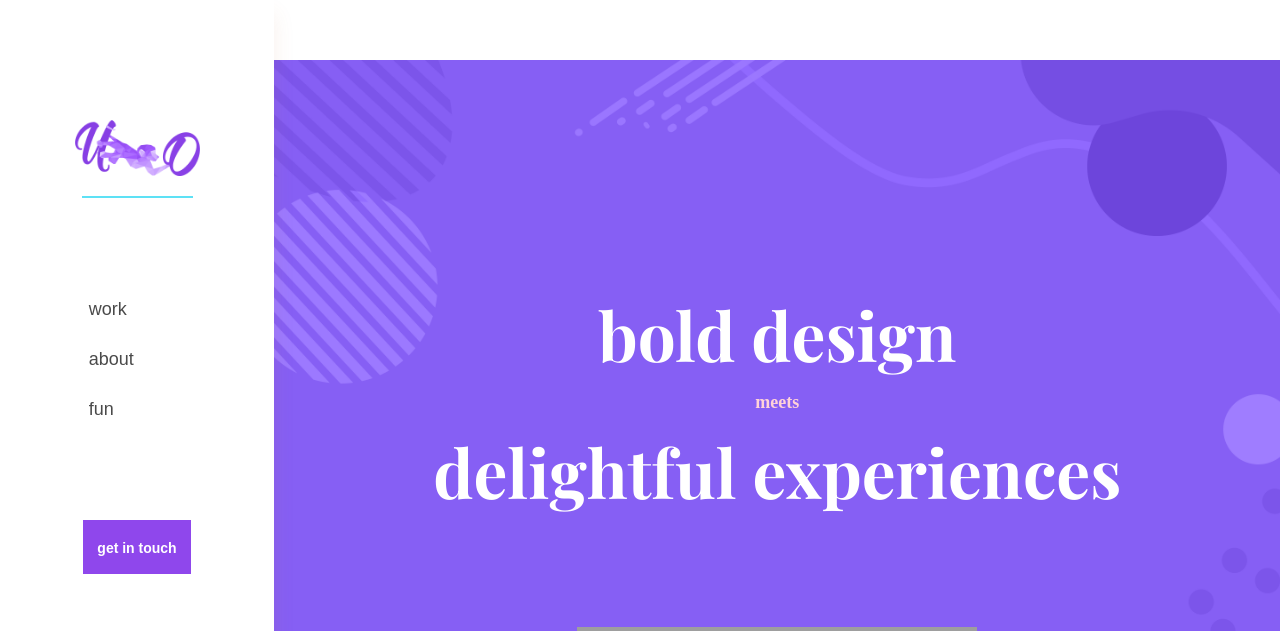
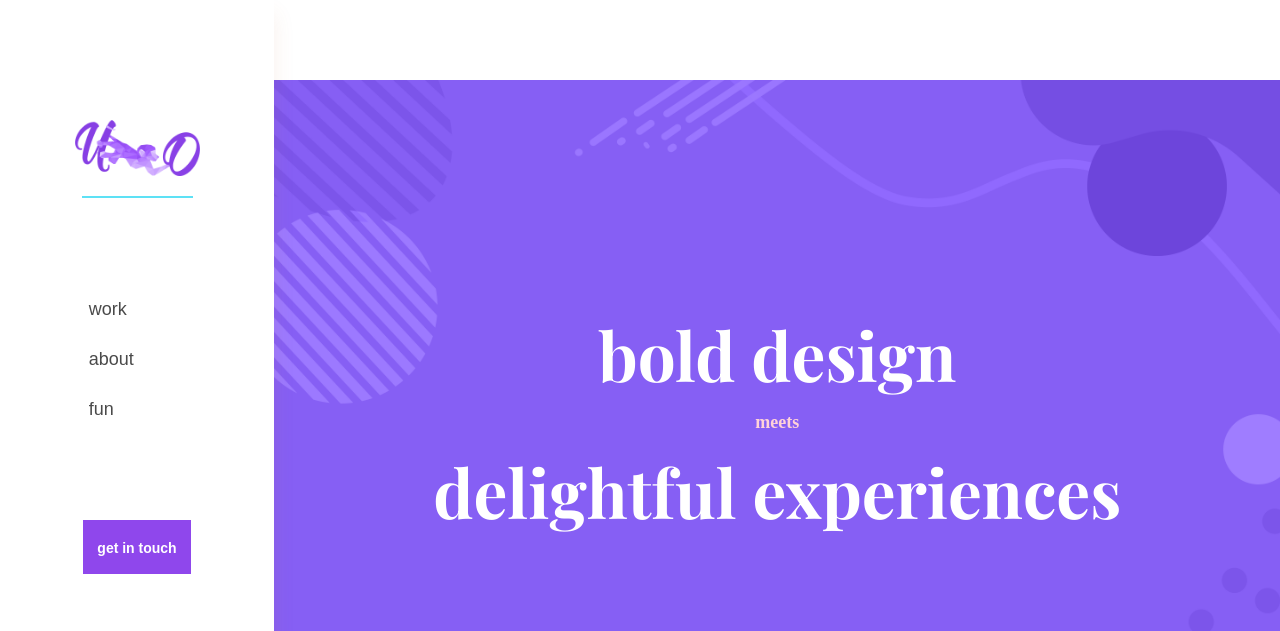
Before and after one commit to u-c-h-e/u-c-h-e.github.io, a PHP site: page / in a window 1280 px wide. Shown: the top 631 px of the page. Run offline with PHP 8.4, Linux system fonts and the light colour scheme; some libraries are stand-ins or nearby versions; some web fonts are replaced; grey boxes are pictures that could not be loaded.

Commit message:
hero margin

```diff
--- a/css/case-study.css
+++ b/css/case-study.css
@@ -922,7 +922,6 @@ nav ul li:hover::before {
 .hero {
   background-size: auto;
   color: #343434;
-  margin-top: 0rem;
   width: 100%;
   padding-bottom: 0rem;
   padding-top: 0px;
@@ -1891,6 +1890,9 @@ h5.comp {
 }
 
  @media screen and (min-width: 0px) {
+  .hero {
+    margin-top: 6rem;
+  }
   .text-container {
     margin-top: 5.5rem;
   }
@@ -3332,10 +3334,10 @@ h5.comp {
 
 
 @media screen and (min-width:1024px) {
+
   .hero {
     margin-top: 8rem;
   }
-
   .card-container4 {
     padding: 0 0 0 0%;
     width: 380px;
@@ -3812,9 +3814,7 @@ section#contact div.return-top {
 
 
 @media only screen and (min-width: 0px) {
-  .hero {
-    margin-top: 6rem;
-  }
+
 
   .contact-me {
   height: 100%;
```
